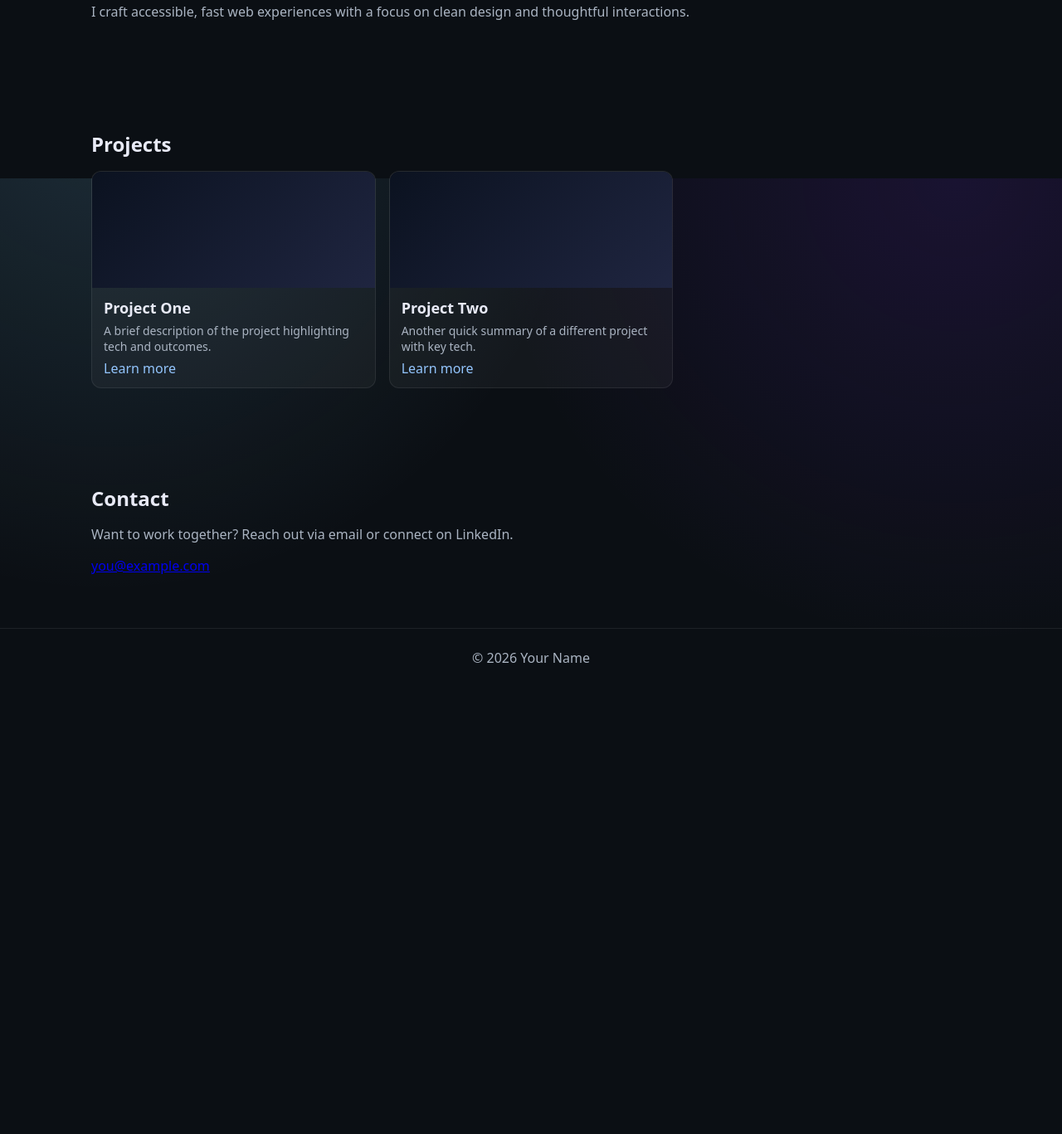
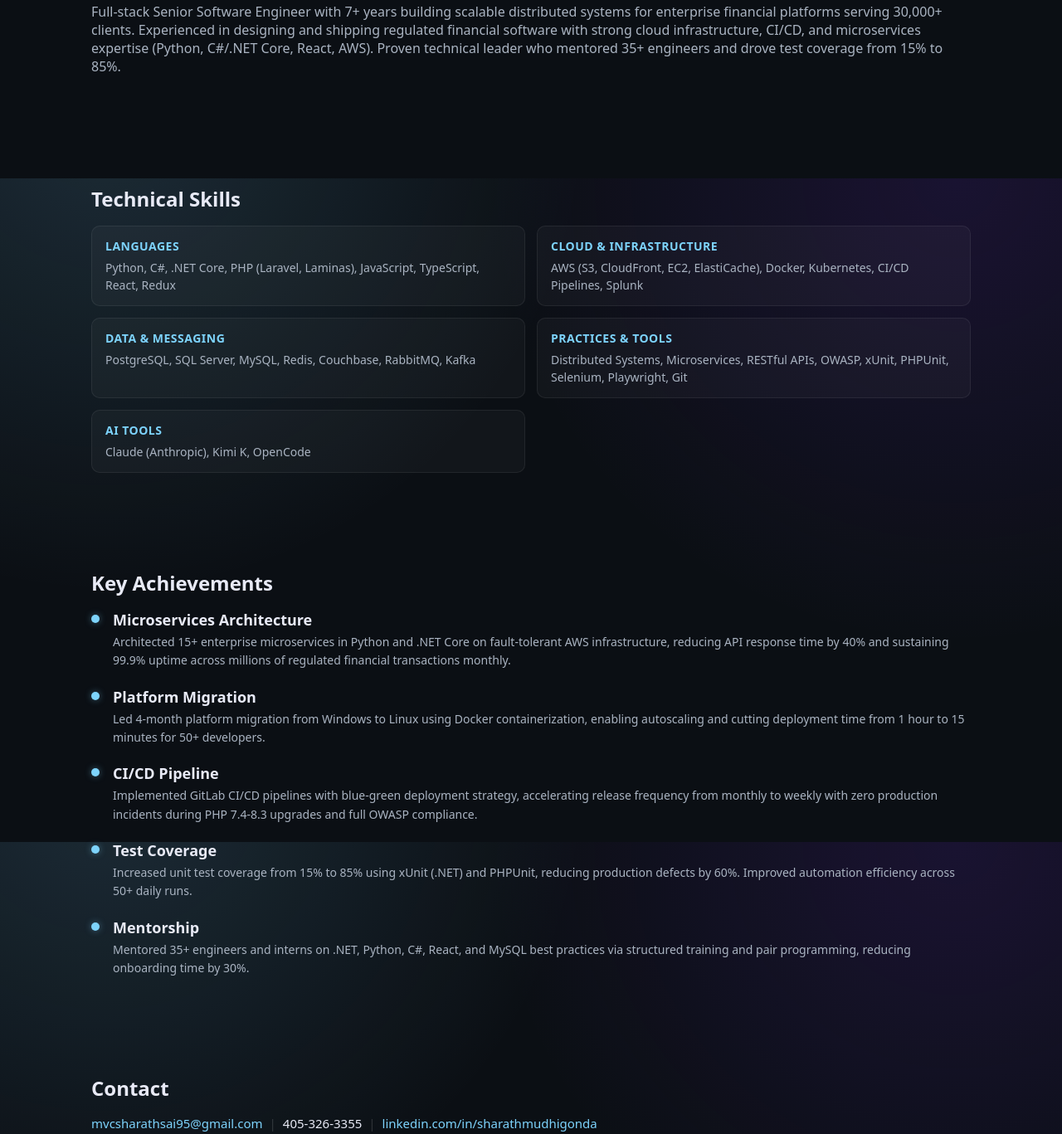
Before and after one commit to sharath20/sharath20.github.io, a plain HTML site: page index.html in a window 1280 px wide. Shown: the part 585-1952 px from the top of the page at 83% size. Before the commit the page ends 1413 px from the top, so only its background shows below. Drawn offline with Linux system fonts and the light colour scheme.

Commit message:
Making more changes

```diff
--- a/index.html
+++ b/index.html
@@ -3,16 +3,17 @@
 <head>
   <meta charset="utf-8" />
   <meta name="viewport" content="width=device-width, initial-scale=1" />
-  <title>Portfolio</title>
+  <title>Venkat Mudhigonda — Full-stack Senior Software Engineer</title>
   <link rel="stylesheet" href="styles.css" />
-  <meta name="description" content="Lightweight dark- themed portfolio page." />
+  <meta name="description" content="Full-stack Senior Software Engineer with 7+ years building scalable distributed systems for enterprise financial platforms." />
 </head>
 <body>
   <header class="site-header">
-  <nav class="nav" aria-label="Main">
-      <a class="brand" href="#home" aria-label="Home">Your Name</a>
-      <a href="#projects">Projects</a>
+    <nav class="nav" aria-label="Main">
+      <a class="brand" href="#home">Venkat Mudhigonda</a>
       <a href="#about">About</a>
+      <a href="#skills">Skills</a>
+      <a href="#achievements">Achievements</a>
       <a href="#contact">Contact</a>
       <a href="resume.md" target="_blank">Resume</a>
       <a href="resume.html" target="_blank" aria-label="Resume (HTML)">Resume (HTML)</a>
@@ -20,13 +21,13 @@
     </nav>
     <div class="hero" id="home">
       <div class="avatar" aria-label="Profile">
-        <span class="initials">YN</span>
+        <span class="initials">VM</span>
       </div>
-      <h1>Your Name</h1>
-      <p class="subtitle">Frontend developer • React, CSS, UX</p>
+      <h1>Venkat Mudhigonda</h1>
+      <p class="subtitle">Full-stack Senior Software Engineer</p>
       <p class="cta-wrap">
-        <a class="btn" href="#projects">View projects</a>
-        <a class="btn outline" href="#contact">Hire me</a>
+        <a class="btn" href="#achievements">View achievements</a>
+        <a class="btn outline" href="resume.pdf" download="Venkat_Mudhigonda_Resume.pdf">Download resume</a>
       </p>
     </div>
   </header>
@@ -34,44 +35,93 @@
   <main>
     <section id="about" class="section">
       <h2>About me</h2>
-      <p>I craft accessible, fast web experiences with a focus on clean design and thoughtful interactions.</p>
+      <p>Full-stack Senior Software Engineer with 7+ years building scalable distributed systems for enterprise financial platforms serving 30,000+ clients. Experienced in designing and shipping regulated financial software with strong cloud infrastructure, CI/CD, and microservices expertise (Python, C#/.NET Core, React, AWS). Proven technical leader who mentored 35+ engineers and drove test coverage from 15% to 85%.</p>
     </section>
 
-    <section id="projects" class="section">
-      <h2>Projects</h2>
-      <div class="grid">
-        <article class="card">
-          <div class="card-thumb" aria-label="Project thumbnail"></div>
-          <div class="card-content">
-            <h3>Project One</h3>
-            <p>A brief description of the project highlighting tech and outcomes.</p>
-            <a href="#" aria-label="Open Project One">Learn more</a>
+    <section id="skills" class="section">
+      <h2>Technical Skills</h2>
+      <div class="skills-grid">
+        <div class="skill-category">
+          <h3>Languages</h3>
+          <p>Python, C#, .NET Core, PHP (Laravel, Laminas), JavaScript, TypeScript, React, Redux</p>
+        </div>
+        <div class="skill-category">
+          <h3>Cloud &amp; Infrastructure</h3>
+          <p>AWS (S3, CloudFront, EC2, ElastiCache), Docker, Kubernetes, CI/CD Pipelines, Splunk</p>
+        </div>
+        <div class="skill-category">
+          <h3>Data &amp; Messaging</h3>
+          <p>PostgreSQL, SQL Server, MySQL, Redis, Couchbase, RabbitMQ, Kafka</p>
+        </div>
+        <div class="skill-category">
+          <h3>Practices &amp; Tools</h3>
+          <p>Distributed Systems, Microservices, RESTful APIs, OWASP, xUnit, PHPUnit, Selenium, Playwright, Git</p>
+        </div>
+        <div class="skill-category">
+          <h3>AI Tools</h3>
+          <p>Claude (Anthropic), Kimi K, OpenCode</p>
+        </div>
+      </div>
+    </section>
+
+    <section id="achievements" class="section">
+      <h2>Key Achievements</h2>
+      <div class="achievements-list">
+        <div class="achievement-item">
+          <div class="achievement-icon" aria-hidden="true"></div>
+          <div class="achievement-content">
+            <h3>Microservices Architecture</h3>
+            <p>Architected 15+ enterprise microservices in Python and .NET Core on fault-tolerant AWS infrastructure, reducing API response time by 40% and sustaining 99.9% uptime across millions of regulated financial transactions monthly.</p>
           </div>
-        </article>
-        <article class="card">
-          <div class="card-thumb" aria-label="Project thumbnail"></div>
-          <div class="card-content">
-            <h3>Project Two</h3>
-            <p>Another quick summary of a different project with key tech.</p>
-            <a href="#" aria-label="Open Project Two">Learn more</a>
+        </div>
+        <div class="achievement-item">
+          <div class="achievement-icon" aria-hidden="true"></div>
+          <div class="achievement-content">
+            <h3>Platform Migration</h3>
+            <p>Led 4-month platform migration from Windows to Linux using Docker containerization, enabling autoscaling and cutting deployment time from 1 hour to 15 minutes for 50+ developers.</p>
           </div>
-        </article>
+        </div>
+        <div class="achievement-item">
+          <div class="achievement-icon" aria-hidden="true"></div>
+          <div class="achievement-content">
+            <h3>CI/CD Pipeline</h3>
+            <p>Implemented GitLab CI/CD pipelines with blue-green deployment strategy, accelerating release frequency from monthly to weekly with zero production incidents during PHP 7.4-8.3 upgrades and full OWASP compliance.</p>
+          </div>
+        </div>
+        <div class="achievement-item">
+          <div class="achievement-icon" aria-hidden="true"></div>
+          <div class="achievement-content">
+            <h3>Test Coverage</h3>
+            <p>Increased unit test coverage from 15% to 85% using xUnit (.NET) and PHPUnit, reducing production defects by 60%. Improved automation efficiency across 50+ daily runs.</p>
+          </div>
+        </div>
+        <div class="achievement-item">
+          <div class="achievement-icon" aria-hidden="true"></div>
+          <div class="achievement-content">
+            <h3>Mentorship</h3>
+            <p>Mentored 35+ engineers and interns on .NET, Python, C#, React, and MySQL best practices via structured training and pair programming, reducing onboarding time by 30%.</p>
+          </div>
+        </div>
       </div>
     </section>
 
     <section id="contact" class="section">
       <h2>Contact</h2>
-      <p>Want to work together? Reach out via email or connect on LinkedIn.</p>
-      <p><a href="mailto:you@example.com">you@example.com</a></p>
+      <div class="contact-links">
+        <a href="mailto:mvcsharathsai95@gmail.com">mvcsharathsai95@gmail.com</a>
+        <span class="contact-sep">|</span>
+        <span>405-326-3355</span>
+        <span class="contact-sep">|</span>
+        <a href="https://linkedin.com/in/sharathmudhigonda" target="_blank" rel="noopener">linkedin.com/in/sharathmudhigonda</a>
+      </div>
     </section>
   </main>
 
   <footer class="site-footer">
-    © <span id="year"></span> Your Name
+    &copy; <span id="year"></span> Venkat Mudhigonda
   </footer>
 
   <script>
-    // simple current year
     document.getElementById('year').textContent = new Date().getFullYear();
   </script>
 </body>
--- a/styles.css
+++ b/styles.css
@@ -58,7 +58,73 @@ body {
 .card-content p { margin: 0; color: var(--muted); font-size: 14px; }
 .card-content a { align-self: start; color: #93c5fd; text-decoration: none; font-weight: 500; }
 .site-footer { text-align: center; padding: 24px; color: var(--muted); border-top: 1px solid rgba(255,255,255,0.08); }
+.skills-grid {
+  display: grid;
+  grid-template-columns: repeat(2, 1fr);
+  gap: 14px;
+}
+.skill-category {
+  background: rgba(255,255,255,0.03);
+  border: 1px solid rgba(255,255,255,0.07);
+  border-radius: 10px;
+  padding: 14px 16px;
+}
+.skill-category h3 {
+  margin: 0 0 6px;
+  font-size: 14px;
+  color: var(--accent);
+  text-transform: uppercase;
+  letter-spacing: .5px;
+}
+.skill-category p {
+  margin: 0;
+  font-size: 14px;
+  line-height: 1.5;
+}
+.achievements-list {
+  display: flex;
+  flex-direction: column;
+  gap: 20px;
+}
+.achievement-item {
+  display: flex;
+  gap: 16px;
+  align-items: flex-start;
+}
+.achievement-icon {
+  width: 10px;
+  height: 10px;
+  min-width: 10px;
+  border-radius: 50%;
+  background: var(--accent);
+  margin-top: 6px;
+  box-shadow: 0 0 8px rgba(125,211,252,0.4);
+}
+.achievement-content h3 {
+  margin: 0 0 4px;
+  font-size: 18px;
+}
+.achievement-content p {
+  margin: 0;
+  color: var(--muted);
+  font-size: 14px;
+  line-height: 1.6;
+}
+.contact-links {
+  display: flex;
+  flex-wrap: wrap;
+  align-items: center;
+  gap: 8px;
+  font-size: 15px;
+}
+.contact-sep { color: rgba(255,255,255,0.15); }
+.contact-links a { color: var(--accent); text-decoration: none; }
+.contact-links a:hover { text-decoration: underline; }
+
 @media (max-width: 700px) {
   .avatar { width: 86px; height: 86px; font-size: 34px; }
   .hero h1 { font-size: 26px; }
+  .skills-grid { grid-template-columns: 1fr; }
+  .contact-links { flex-direction: column; gap: 4px; }
+  .contact-sep { display: none; }
 }
```
